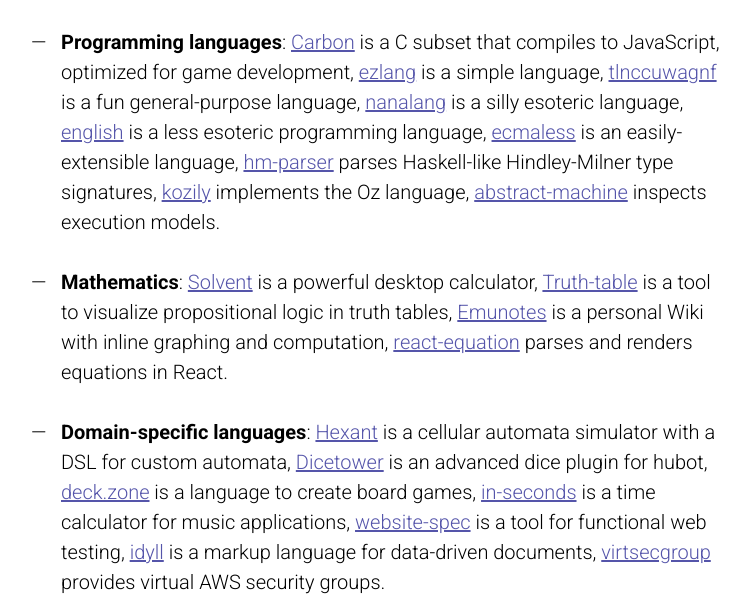
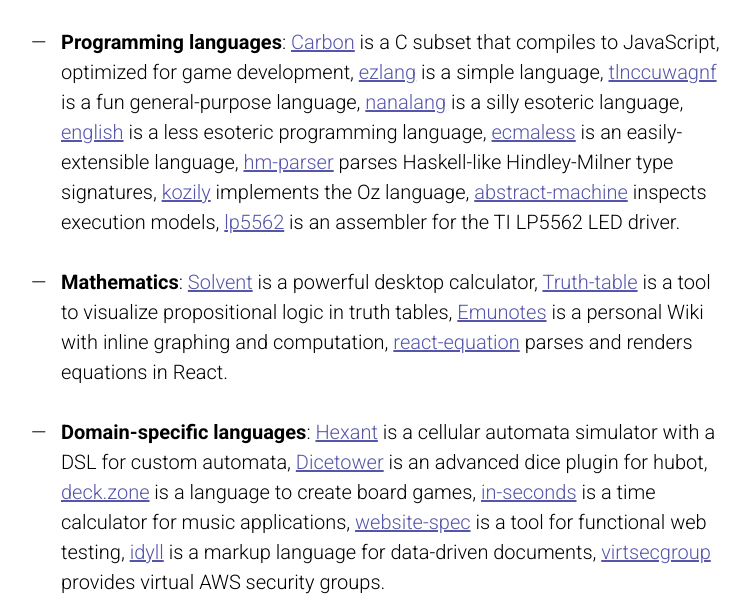
Before and after one commit to kach/nearley, a website: page index.html in a window 1280 px wide. Shown: the part 4134-4742 px from the top of the page, without its empty margins (269-1019 px from the left). Drawn offline with Linux system fonts and the light colour scheme.

Commit message:
more nearley users

```diff
--- a/index.html
+++ b/index.html
@@ -301,7 +301,9 @@
                 href="https://github.com/kozily/web">kozily</a> implements the
                 Oz language, <a
                 href="https://stefan1niculae.github.io/abstract-machine/">abstract-machine</a>
-                inspects execution models.
+                inspects execution models, <a
+                href="https://github.com/sizigi/lp5562">lp5562</a> is an
+                assembler for the TI LP5562 LED driver.
 
                 <li><strong>Mathematics</strong>: <a
                 href="https://github.com/andrejewski/solvent">Solvent</a> is a
```
